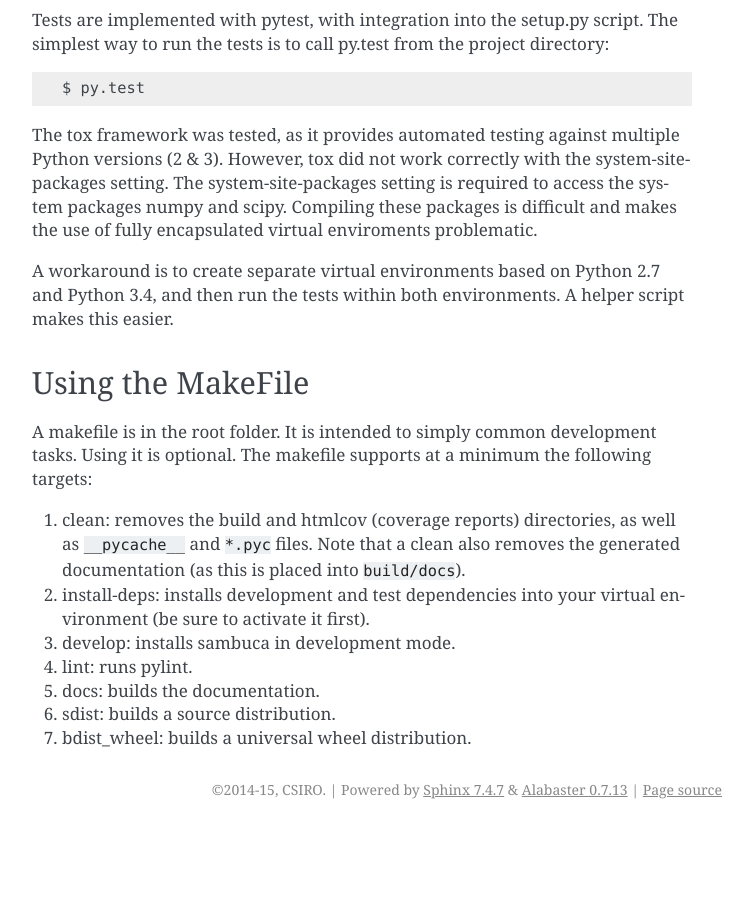
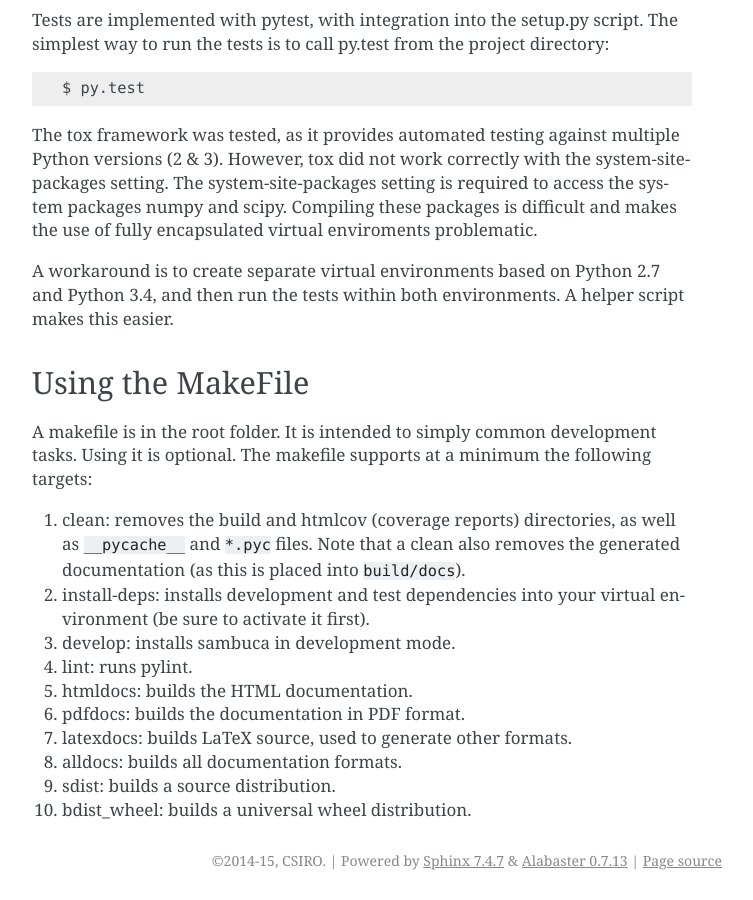
Before and after one commit to obarrilero/sambuca, a Sphinx documentation site: the page built from docs/csiro_development_environment.rst, in a window 1280 px wide and 900 px high, scrolled down 2469 px. Shown: the whole window, without its empty margins (388-1141 px from the left). Built offline with Sphinx 7.4.7, drawn with Linux system fonts in a browser that asks for light colours; before the commit the page ends 3298 px from its top, so only the background shows below that.

Commit message:
added support for building PDF and LaTex documentation formats

```diff
--- a/docs/csiro_development_environment.rst
+++ b/docs/csiro_development_environment.rst
@@ -132,6 +132,9 @@ targets:
    environment (be sure to activate it first).
 #. develop: installs sambuca in development mode.
 #. lint: runs pylint.
-#. docs: builds the documentation.
+#. htmldocs: builds the HTML documentation.
+#. pdfdocs: builds the documentation in PDF format.
+#. latexdocs: builds LaTeX source, used to generate other formats.
+#. alldocs: builds all documentation formats.
 #. sdist: builds a source distribution.
 #. bdist_wheel: builds a universal wheel distribution.
```
Also changed, not shown: 1 other file.
